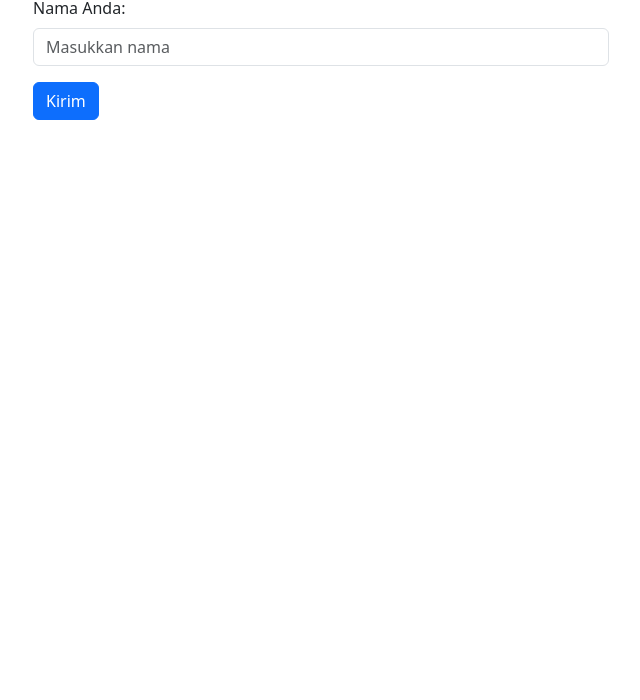
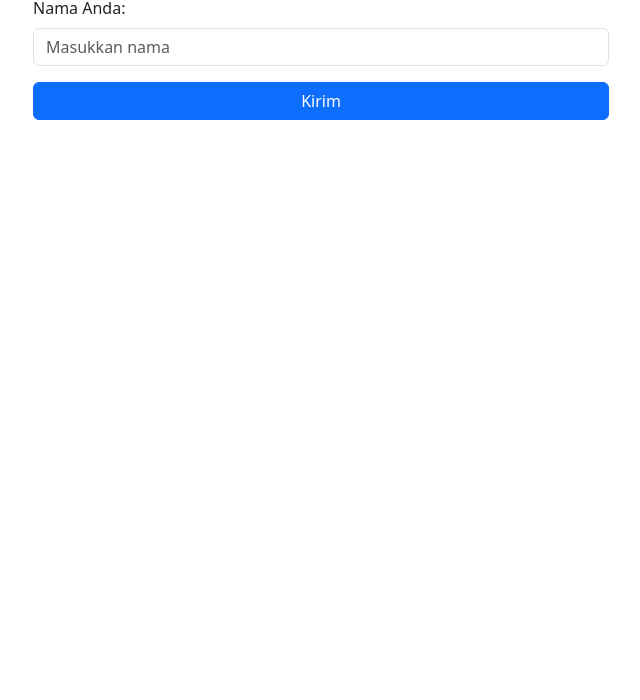
Before and after one commit to rockychk/BASIC2, a plain HTML site: page tesnama.html in a window 1280 px wide. Shown: the part 100-800 px from the top of the page, without its empty margins (319-959 px from the left). Drawn offline with nearby package versions, Linux system fonts and the light colour scheme.

Commit message:
Update tesnama.html

```diff
--- a/tesnama.html
+++ b/tesnama.html
@@ -9,6 +9,7 @@
     <style>
         body {
             margin-top: 50px;
+            margin-bottom: 50px;
         }
         .container {
             max-width: 600px;
@@ -30,11 +31,11 @@
             <label for="namaInput" class="form-label">Nama Anda:</label>
             <input type="text" class="form-control" id="namaInput" placeholder="Masukkan nama" required>
         </div>
-        <button type="submit" class="btn btn-primary">Kirim</button>
+        <button type="submit" class="btn btn-primary w-100">Kirim</button>
     </form>
 
     <div id="output" class="output"></div>
-    <button id="copyButton" class="btn btn-secondary" style="display: none;">Copy</button>
+    <button id="copyButton" class="btn btn-secondary w-100" style="display: none;">Copy</button>
 </div>
 
 <!-- Link to Bootstrap JS and dependencies -->
```
